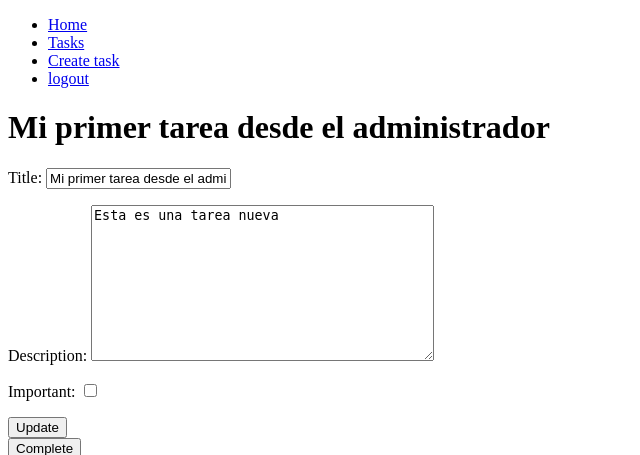
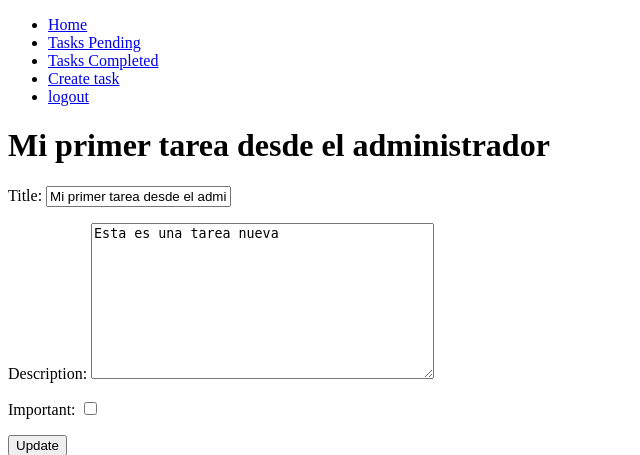
Before and after one commit to Arturo-daza/Django-to-do-app, a Django app: page /tasks/1/ in a window 1280 px wide. Shown: the top 455 px of the page, without its empty margins (0-640 px from the left). Run offline with Django 4.2, Linux system fonts and the light colour scheme; a user stored in the database is signed in; data comes from the database, SQL or seed files in the repository; both versions use the stored data as it was after the commit.

Commit message:
list completed task

```diff
--- a/tasks/templates/base.html
+++ b/tasks/templates/base.html
@@ -17,7 +17,10 @@
 
             {% if user.is_authenticated %}
             <li>
-                <a href="/tasks">Tasks</a>
+                <a href="{% url 'tasks' %}">Tasks Pending</a>
+            </li>
+            <li>
+                <a href="{% url 'tasks_completed' %}">Tasks Completed</a>
             </li>
             <li>
                 <a href="/tasks/create">Create task</a>
--- a/tasks/templates/task_detail.html
+++ b/tasks/templates/task_detail.html
@@ -13,7 +13,7 @@
     </button>
 </form>
 
-<form action="{% url 'complete_task' task.id %}" method="POST">
+<form action="{% url 'tasks_completed' task.id %}" method="POST">
     {% csrf_token %}
     <button>
         Complete
--- a/tasks/templates/tasks.html
+++ b/tasks/templates/tasks.html
@@ -13,7 +13,9 @@
             {{ task.title }}
             {% endif %}
         </a>
+        <p>{{task.description}}</p>
         <p>Created: {{task.created}}</p>
+        <p>{{ task.datecompleted|date:'M J Y:i' }}</p>
     </li>
     {% endfor %}
 </ul>
--- a/tasks/views.py
+++ b/tasks/views.py
@@ -51,6 +51,9 @@ def tasks(request):
     tasks = Task.objects.filter(user=request.user, datecompleted__isnull=True).order_by("-created")
     return render(request, "tasks.html", {"tasks": tasks})
 
+def tasks_completed(request):
+    tasks = Task.objects.filter(user=request.user, datecompleted__isnull=False).order_by("-datecompleted")
+    return render(request, "tasks.html", {"tasks": tasks})
 
 def create_task(request):
     if request.method == "GET":
--- a/todoapp/urls.py
+++ b/todoapp/urls.py
@@ -22,6 +22,7 @@ urlpatterns = [
     path("", views.home, name="home"),
     path("signup/", views.signup, name= "signup"),
     path("tasks/", views.tasks, name="tasks"),
+    path("tasks_completed", views.tasks_completed, name="tasks_completed"),
     path("tasks/create/", views.create_task, name="create_task"),
     path("tasks/<int:task_id>/", views.task_detail, name="task_detail"),
     path("tasks/<int:task_id>/complete", views.complete_task, name="complete_task"),
```
Also changed, not shown: db.sqlite3.
